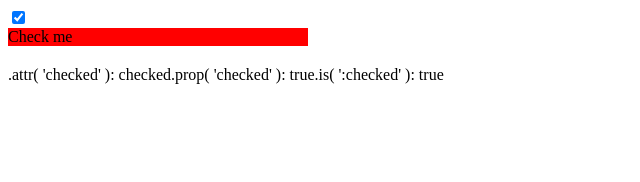
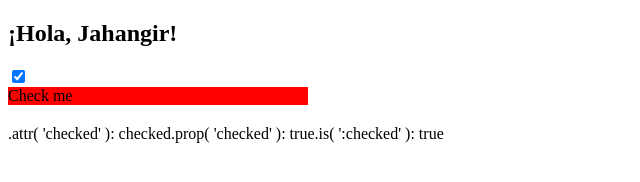
Before and after one commit to jahangiralamdiu/jquerycustomplugins, a plain HTML site: page jqueryclassexercise/public_html/index.html in a window 1280 px wide. Shown: the whole page, without its empty margins (0-640 px from the left). Drawn offline with Linux system fonts and the light colour scheme.

Commit message:
Show custom text using plugin

```diff
--- a/jqueryclassexercise/public_html/index.html
+++ b/jqueryclassexercise/public_html/index.html
@@ -25,6 +25,8 @@ and open the template in the editor.
 
     </head>
     <body>
+
+        <h2>My name is </h2>
         <input id="check1" type="checkbox" checked="checked">
         <label id="lblId" for="check1">Check me</label>
         <p ></p>
@@ -32,7 +34,13 @@ and open the template in the editor.
 
         <script src="js/jquery-2.1.1.min.js" type="text/javascript"></script>
 
-        <script src="js/jquery.hello-world.js" type="text/javascript"></script>
+        <script src="js/jquery.helloworld.js" type="text/javascript"></script>
+
+        <script>
+            $(document).ready(function() {
+                $('h2').helloWorld('¡Hola, Jahangir!');
+            });
+        </script>
 
         <script>
 
@@ -51,7 +59,7 @@ and open the template in the editor.
                         css({'background-color': 'red',
                             'display': 'block',
                             'width': '300px'
-      }));
+                        }));
 
                 $('#lblId').attr('for', 'ASHIQ');
 
--- a/jqueryclassexercise/public_html/js/jquery.helloworld.js
+++ b/jqueryclassexercise/public_html/js/jquery.helloworld.js
@@ -6,10 +6,12 @@
 
 (function($) {
 
-    $.fn.helloWorld = function() {
+    $.fn.helloWorld = function( customText ) {
 
-        this.each( function() {
-            $(this).text("Hello, World!");
+        return this.each( function() {
+            $(this).text( customText );
         });
 
-    }}(jQuery));
+    }
+
+}(jQuery));
```
